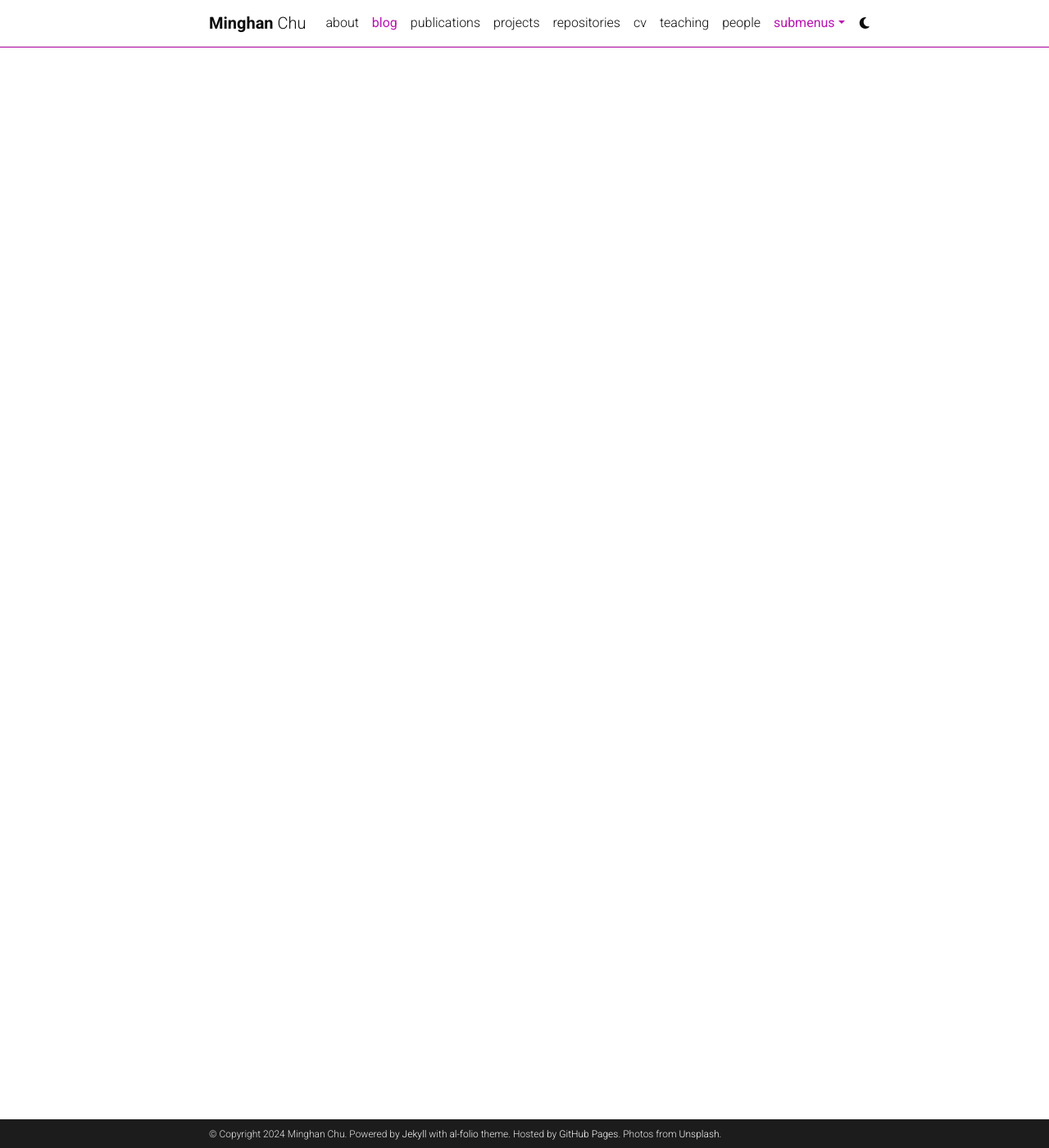
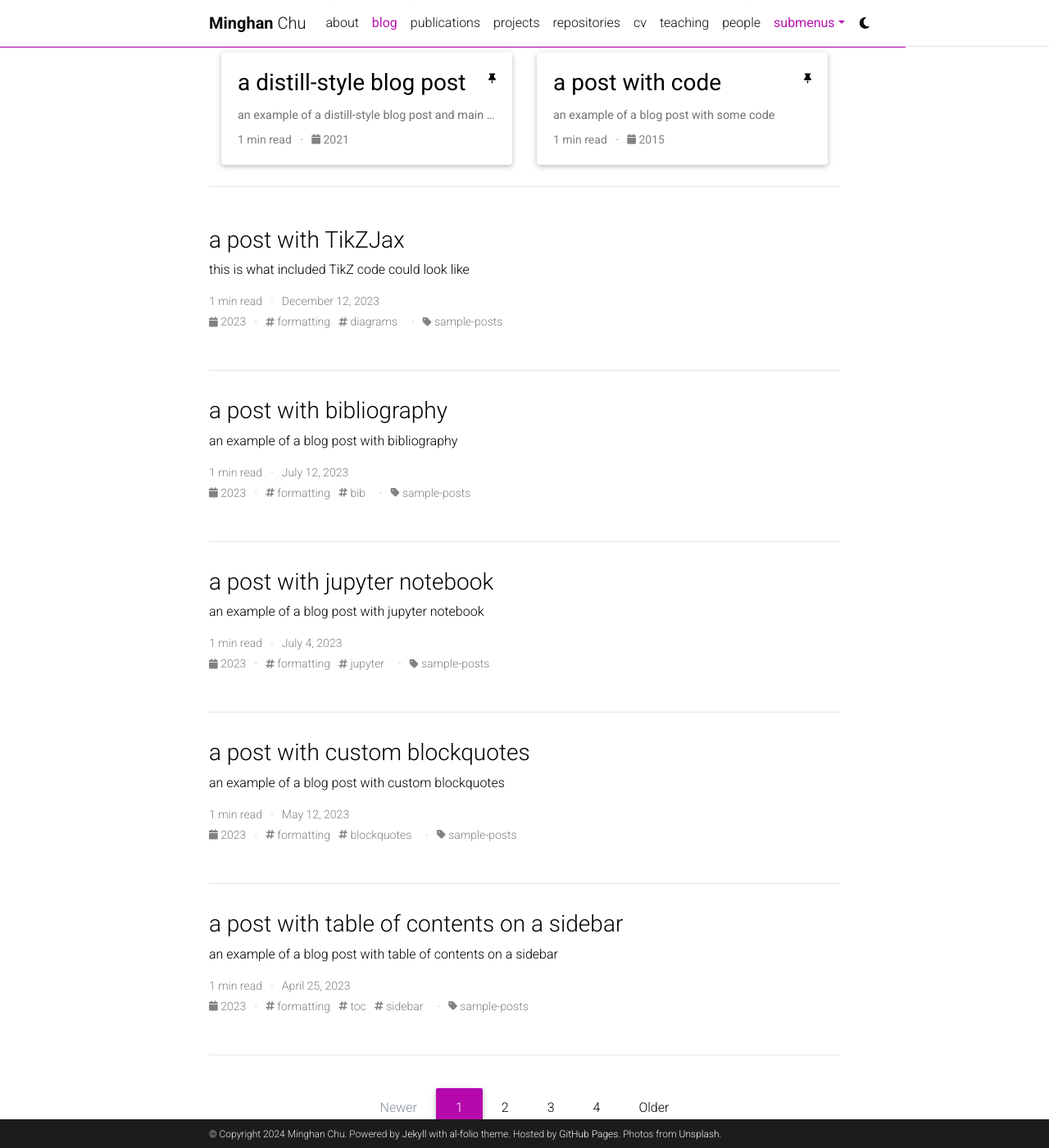
Before and after one commit to MinghanChu/MinghanChu.github.io, a Jekyll site: the page built from _pages/blog.md, in a window 1280 px wide and 1400 px high, scrolled down 385 px. Shown: the whole window at 82% size. Built offline with Jekyll 4.4.1, drawn with Linux system fonts in a browser that asks for light colours; the list of posts is cut into pages by our own code; comment, search, counter and statistics services are not loaded; a style sheet for code colours, icons or effects is not loaded; some of the changed lines change nothing that is shown; some of the changed text lies outside the part shown.

Commit message:
update _config.yml

```diff
--- a/_config.yml
+++ b/_config.yml
@@ -124,43 +124,43 @@
 # Blog
 # -----------------------------------------------------------------------------
 
-#blog_name: al-folio # blog_name will be displayed in your blog page
-#blog_description: a simple whitespace theme for academics
-#permalink: /blog/:year/:title/
+blog_name: al-folio # blog_name will be displayed in your blog page
+blog_description: a simple whitespace theme for academics
+permalink: /blog/:year/:title/
 
 # Pagination
-#pagination:
-#  enabled: true
+pagination:
+  enabled: true
 
-#related_blog_posts:
-#  enabled: true
-#  max_related: 5
+related_blog_posts:
+  enabled: true
+  max_related: 5
 
 # Giscus comments (RECOMMENDED)
 # Follow instructions on https://giscus.app/ to setup for your repo to fill out the information below.
-#giscus:
-#  repo:                          # <your-github-user-name>/<your-github-repo-name>
-#  repo_id:                       # leave empty or specify your repo_id (see https://giscus.app/)
-#  category: Comments             # name of the category under which discussions will be created
-#  category_id:                   # leave empty or specify your category_id (see https://giscus.app/)
-#  mapping: title                 # identify discussions by post title
-#  strict: 1                      # use strict identification mode
-#  reactions_enabled: 1           # enable (1) or disable (0) emoji reactions
-#  input_position: bottom         # whether to display input form below (bottom) or above (top) the comments
-#  theme: preferred_color_scheme  # name of the color scheme (preferred works well with al-folio light/dark mode)
-#  emit_metadata: 0
-#  lang: en
+giscus:
+  repo:                          # <your-github-user-name>/<your-github-repo-name>
+  repo_id:                       # leave empty or specify your repo_id (see https://giscus.app/)
+  category: Comments             # name of the category under which discussions will be created
+  category_id:                   # leave empty or specify your category_id (see https://giscus.app/)
+  mapping: title                 # identify discussions by post title
+  strict: 1                      # use strict identification mode
+  reactions_enabled: 1           # enable (1) or disable (0) emoji reactions
+  input_position: bottom         # whether to display input form below (bottom) or above (top) the comments
+  theme: preferred_color_scheme  # name of the color scheme (preferred works well with al-folio light/dark mode)
+  emit_metadata: 0
+  lang: en
 
 # Disqus comments (DEPRECATED)
-#disqus_shortname: al-folio # put your disqus shortname
+disqus_shortname: al-folio # put your disqus shortname
 # https://help.disqus.com/en/articles/1717111-what-s-a-shortname
 
 # External sources.
 # If you have blog posts published on medium.com or other external sources,
 # you can display them in your blog by adding a link to the RSS feed.
-#external_sources:
-#  - name: medium.com
-#    rss_url: https://medium.com/@al-folio/feed
+external_sources:
+  - name: medium.com
+    rss_url: https://medium.com/@al-folio/feed
 
 # -----------------------------------------------------------------------------
 # Collections
```
